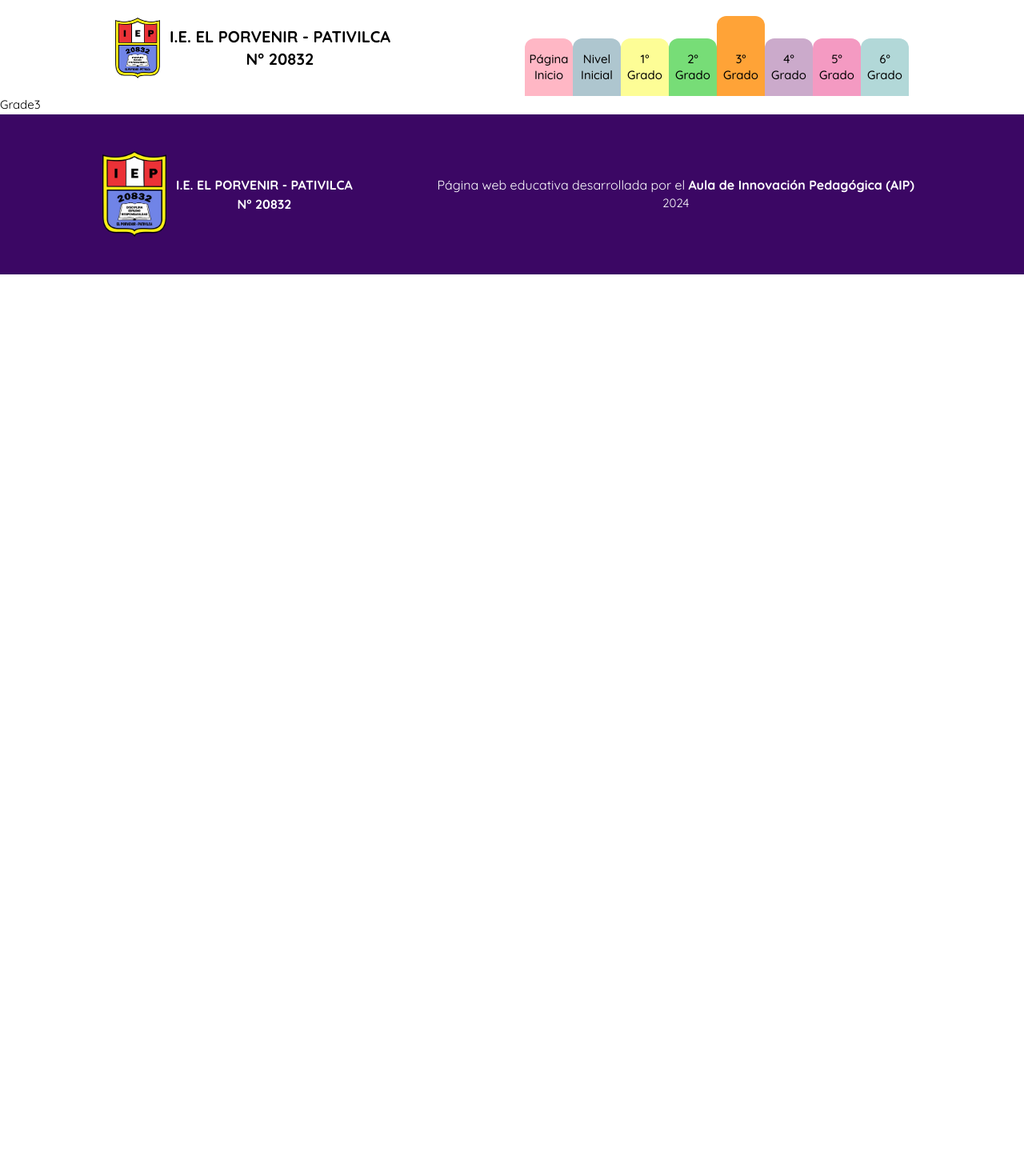
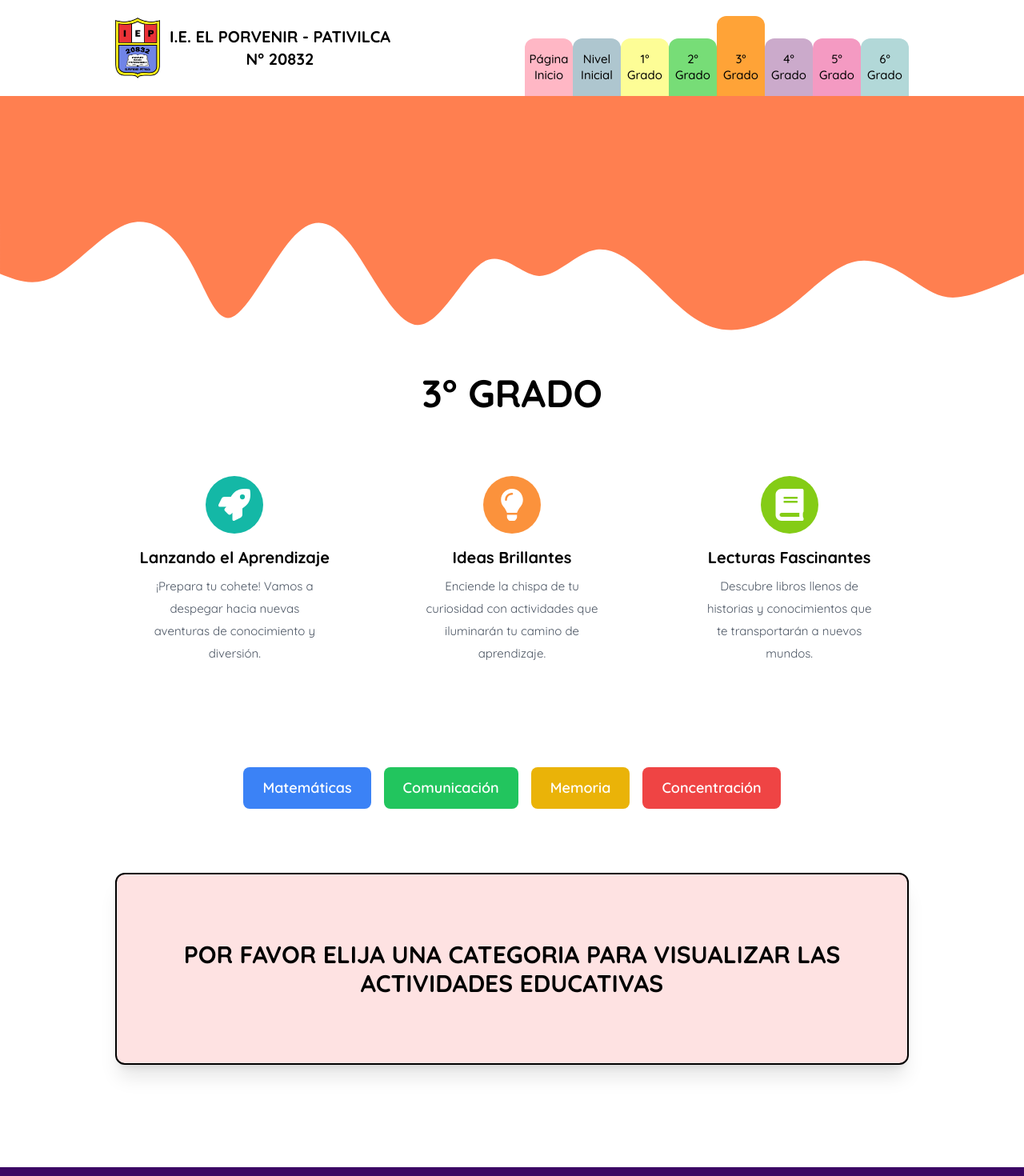
Before and after one commit to FernandoTelloL/web-juegos-educativos, a React (Vite) app: page /grade-3 in a window 1280 px wide. Shown: the top 1470 px of the page at 80% size. Before the commit the page ends 800 px from the top, so only its background shows below. Built offline with nearby package versions, Linux system fonts and the light colour scheme.

Commit message:
agregado componentes de vista Grade3

```diff
--- a/src/pages/Grade3.jsx
+++ /dev/null
@@ -1,7 +0,0 @@
-
-
-export const Grade3 = () => {
-  return (
-    <div>Grade3</div>
-  )
-}
--- a/src/pages/grade1/Grade1.jsx
+++ b/src/pages/grade1/Grade1.jsx
@@ -6,7 +6,6 @@ export const Grade1 = () => {
     <>
       <AnnouncementsSection1 />
       <ActivitiesGrade1 />
-
     </>
 
 
--- /dev/null
+++ b/src/pages/grade3/ActivitiesGrade3.jsx
@@ -0,0 +1,61 @@
+import { useState } from "react";
+import { Link } from "react-router-dom";
+import { Outlet } from "react-router-dom";
+
+
+export const ActivitiesGrade3 = () => {
+  const [categorySelected, setCategorySelected] = useState(false);
+
+  const handleClick = () => {
+    setCategorySelected(true);
+  };
+
+  return (
+    <section className="my-32 container mx-auto px-4 md:w-[80%]">
+
+      {/* Lista de botones de categorías de actividades */}
+      <div className="flex flex-wrap justify-center gap-4 mb-20">
+        <Link
+          to="matematicas-grade3"
+          className="menu-button bg-blue-500 hover:bg-blue-600 rounded-lg text-white py-3 px-6 text-lg font-semibold transition-all duration-300 transform hover:scale-105"
+          onClick={handleClick}
+        >
+          Matemáticas
+        </Link>
+        <Link
+          to="comunicacion-grade3"
+          className="menu-button bg-green-500 hover:bg-green-600 rounded-lg text-white py-3 px-6 text-lg font-semibold transition-all duration-300 transform hover:scale-105"
+          onClick={handleClick}
+        >
+          Comunicación
+        </Link>
+        <Link
+          to="memoria-grade3"
+          className="menu-button bg-yellow-500 hover:bg-yellow-600 rounded-lg text-white py-3 px-6 text-lg font-semibold transition-all duration-300 transform hover:scale-105"
+          onClick={handleClick}
+        >
+          Memoria
+        </Link>
+        <Link
+          to="concentracion-grade3"
+          className="menu-button bg-red-500 hover:bg-red-600 rounded-lg text-white py-3 px-6 text-lg font-semibold transition-all duration-300 transform hover:scale-105"
+          onClick={handleClick}
+        >
+          Concentración
+        </Link>
+      </div>
+
+      {/* Subtítulo o contenido del Outlet */}
+      <div className="mt-10">
+        {!categorySelected && (
+          <div className="border-2 border-black rounded-xl p-8 md:p-14 h-52 md:h-60 flex items-center shadow-xl bg-red-100">
+            <h2 className="text-xl md:text-3xl text-center font-bold">
+              POR FAVOR ELIJA UNA CATEGORIA PARA VISUALIZAR LAS ACTIVIDADES EDUCATIVAS
+            </h2>
+          </div>
+        )}
+        <Outlet />
+      </div>
+    </section>
+  );
+}
--- /dev/null
+++ b/src/pages/grade3/AnnouncementsSectionGrade3.jsx
@@ -0,0 +1,71 @@
+import { FaBook, FaLightbulb, FaRocket } from "react-icons/fa"
+
+
+export const AnnouncementsSectionGrade3 = () => {
+  return (
+    <section className="mb-14">
+
+      {/* SVG de Olas en la parte superior */}
+      <div className="w-full">
+        <svg
+          width="100%"
+          height="100%"
+          id="svg"
+          viewBox="0 0 1440 390"
+          xmlns="http://www.w3.org/2000/svg"
+          className="transition duration-300 ease-in-out delay-150"
+        >
+          <path
+            d="M 0,400 L 0,150 C 34.295684971578616,134.74527598664957 68.59136994315723,119.49055197329916 93,117 C 117.40863005684277,114.50944802670084 131.93020519894972,124.7830680934529 155,140 C 178.06979480105028,155.2169319065471 209.6878092610438,175.3771756528892 242,166 C 274.3121907389562,156.6228243471108 307.318557756875,117.7082292949902 341,95 C 374.681442243125,72.2917707050098 409.03795971145604,65.78990716714995 438,75 C 466.96204028854396,84.21009283285005 490.529603397301,109.13214203640996 517,135 C 543.470396602699,160.86785796359004 572.8436266993398,187.6815246872102 601,184 C 629.1563733006602,180.3184753127898 656.0958898053402,146.14175921474921 682,147 C 707.9041101946598,147.85824078525079 732.7728140792999,183.75143845379293 761,166 C 789.2271859207001,148.24856154620707 820.8128538774603,76.85248697007896 853,78 C 885.1871461225397,79.14751302992104 917.975770410859,152.83861366589116 947,191 C 976.024229589141,229.16138633410884 1001.2840644791038,231.79305836635632 1030,199 C 1058.7159355208962,166.20694163364368 1090.8879716727263,97.98915286868355 1114,89 C 1137.1120283272737,80.01084713131645 1151.1640488299909,130.25033015890955 1173,168 C 1194.8359511700091,205.74966984109045 1224.4558330073105,231.0095264956782 1258,221 C 1291.5441669926895,210.9904735043218 1329.0126191407683,165.71156385837764 1360,148 C 1390.9873808592317,130.28843614162236 1415.493690429616,140.14421807081118 1440,150 L 1440,400 L 0,400 Z"
+            stroke="none"
+            strokeWidth="0"
+            fill="#FF7F50"  // Cambié el color de la ola a un coral vibrante
+            fillOpacity="1"
+            className="transition-all duration-300 ease-in-out delay-150 path-0"
+            transform="rotate(-180 720 200)"
+          ></path>
+        </svg>
+      </div>
+
+      <h1 className="text-5xl font-bold text-center mb-12">3° GRADO</h1>
+
+      <div className="grid grid-cols-1 md:grid-cols-3 gap-8 text-center container px-2 md:w-[80%] mx-auto mt-0 mb-24">
+
+        {/* Primer ítem */}
+        <div className="flex flex-col items-center mt-8">
+          <div className="bg-teal-500 text-white p-4 rounded-full">
+            <FaRocket size={40} />
+          </div>
+          <h2 className="text-xl font-bold mt-4">Lanzando el Aprendizaje</h2>
+          <p className="mt-2 text-lg md:text-normal w-[70%] text-gray-600">
+            ¡Prepara tu cohete! Vamos a despegar hacia nuevas aventuras de conocimiento y diversión.
+          </p>
+        </div>
+
+        {/* Segundo ítem */}
+        <div className="flex flex-col items-center mt-8">
+          <div className="bg-orange-400 text-white p-4 rounded-full">
+            <FaLightbulb size={40} />
+          </div>
+          <h2 className="text-xl font-bold mt-4">Ideas Brillantes</h2>
+          <p className="mt-2 text-lg md:text-normal w-[70%] text-gray-600">
+            Enciende la chispa de tu curiosidad con actividades que iluminarán tu camino de aprendizaje.
+          </p>
+        </div>
+
+        {/* Tercer ítem */}
+        <div className="flex flex-col items-center mt-8">
+          <div className="bg-lime-500 text-white p-4 rounded-full">
+            <FaBook size={40} />
+          </div>
+          <h2 className="text-xl font-bold mt-4">Lecturas Fascinantes</h2>
+          <p className="mt-2 text-lg md:text-normal w-[70%] text-gray-600">
+            Descubre libros llenos de historias y conocimientos que te transportarán a nuevos mundos.
+          </p>
+        </div>
+
+      </div>
+
+    </section>
+  )
+}
--- /dev/null
+++ b/src/pages/grade3/Grade3.jsx
@@ -0,0 +1,12 @@
+import { ActivitiesGrade3 } from "./ActivitiesGrade3"
+import { AnnouncementsSectionGrade3 } from "./AnnouncementsSectionGrade3"
+
+
+export const Grade3 = () => {
+  return (
+    <>
+      <AnnouncementsSectionGrade3 />
+      <ActivitiesGrade3 />
+    </>
+  )
+}
--- a/src/pages/index.js
+++ b/src/pages/index.js
@@ -1,3 +1,7 @@
+export { ActivitiesGrade3 } from "./grade3/ActivitiesGrade3";
+
+export { Grade3 } from "./grade3/Grade3";
+
 export { ActivitiesGrade2 } from "./grade2/ActivitiesGrade2";
 
 export { AnnouncementsSectionGrade2 } from "./grade2/AnnouncementsSectionGrade2";
@@ -40,6 +44,4 @@ export { Grade5 } from "./Grade5";
 
 export { Grade4 } from "./Grade4";
 
-export { Grade3 } from "./Grade3";
-
 export { Grade2 } from "./grade2/Grade2";
--- a/src/routes/AppRoutes.jsx
+++ b/src/routes/AppRoutes.jsx
@@ -30,7 +30,13 @@ export const AppRoutes = () => {
           <Route path="concentracion-grade2" element={<ConcentrationGames />} />
         </Route>
 
-        <Route path="/grade-3" element={<Grade3 />} />
+        <Route path="/grade-3" element={<Grade3 />} >
+          <Route path="matematicas-grade3" element={<MathGames />} />
+          <Route path="comunicacion-grade3" element={<CommunicationGames />} />
+          <Route path="memoria-grade3" element={<MemoryGames />} />
+          <Route path="concentracion-grade3" element={<ConcentrationGames />} />
+        </Route>
+
         <Route path="/grade-4" element={<Grade4 />} />
         <Route path="/grade-5" element={<Grade5 />} />
         <Route path="/grade-6" element={<Grade6 />} />
```
